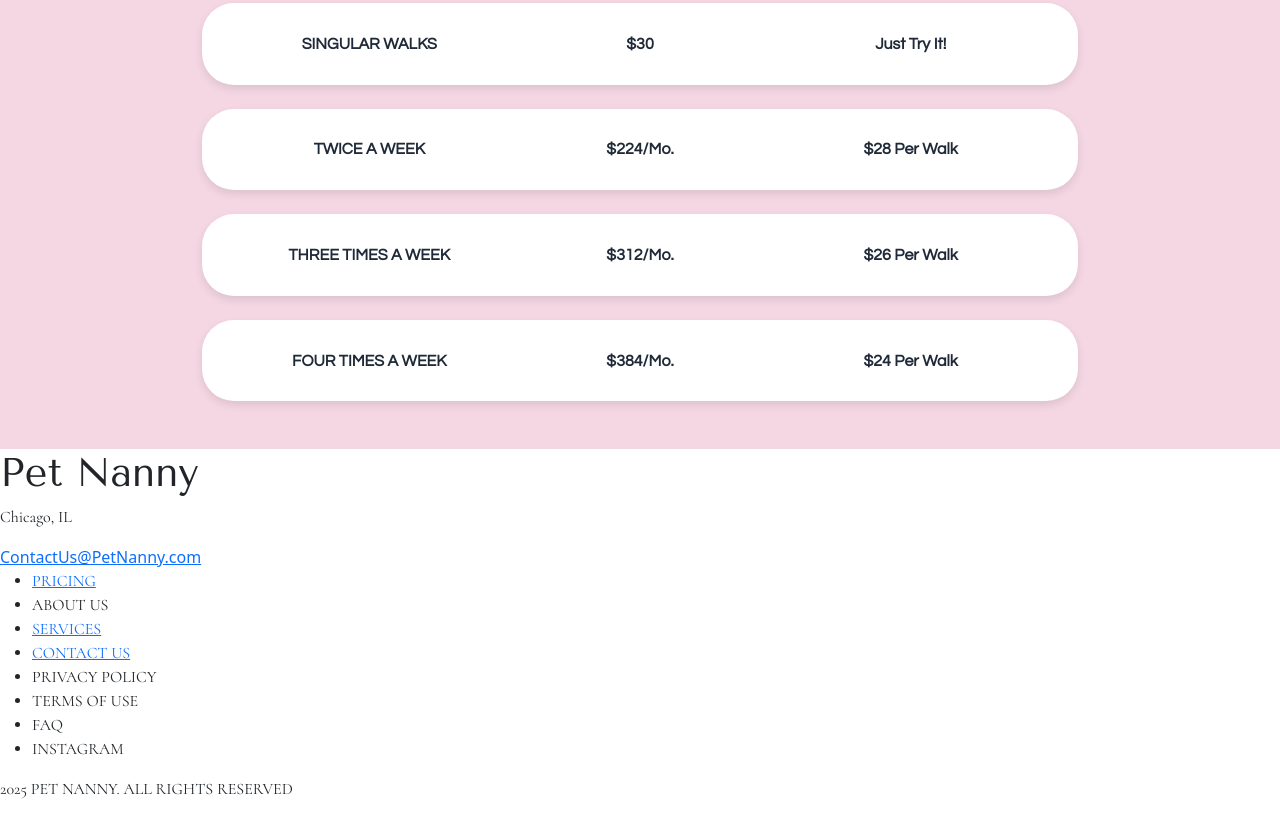
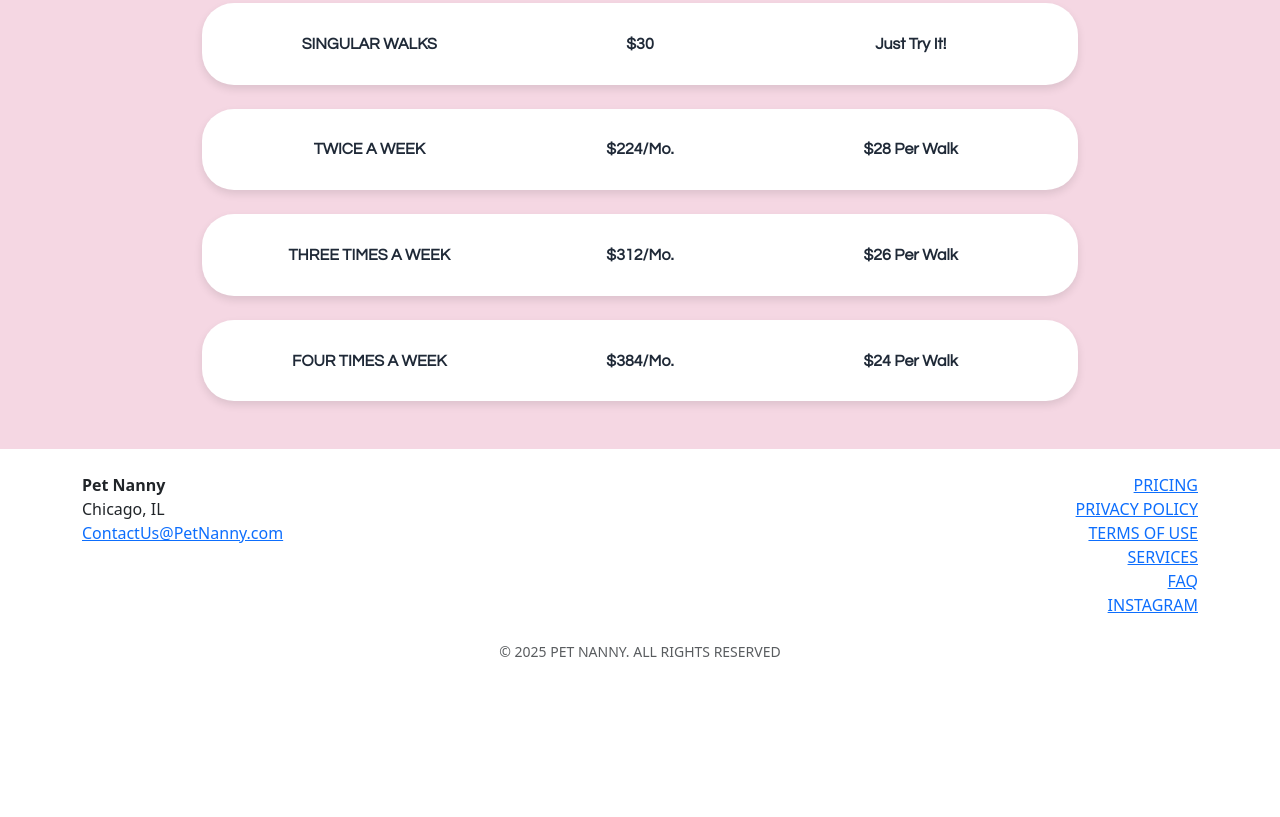
Before and after one commit to GabaGascot/comision-73345, a plain HTML site: page pages/pricing.html in a window 1280 px wide. Shown: the part 692-1509 px from the top of the page. After the commit the page ends 1378 px from the top, so only its background shows below. Drawn offline with nearby package versions, Linux system fonts and the light colour scheme.

Commit message:
final fixes

```diff
--- a/pages/pricing.html
+++ b/pages/pricing.html
@@ -75,7 +75,7 @@
     </section>
 
 
-<!-- Walks Section -->
+  <!-- Walks Section -->
     <section class="walks-section text-center py-5">
       <h2 class="mb-2">WALKS</h2>
       <p class="mb-4">The more your pet walks, the more the price drop!</p>
@@ -110,29 +110,33 @@
         </div>
       </div>
     </section>
+</main>
+<!-- Footer -->
+<footer class="footer-section py-4 px-3 px-md-5">
+  <div class="container">
+    <div class="row justify-content-between">
+      <!-- Left Info -->
+      <div class="col-12 col-md-4 mb-3 mb-md-0 text-md-start text-center">
+        <strong>Pet Nanny</strong><br>
+        Chicago, IL<br>
+        <a href="mailto:contactus@petnanny.com">ContactUs@PetNanny.com</a>
+      </div>
 
+      <!-- Right Links -->
+      <div class="col-12 col-md-8">
+        <div class="footer-links-container text-center text-md-end">
+          <div><a class="footer-link" href="./pages/pricing.html">PRICING</a></div>
+          <div><a class="footer-link" href="#">PRIVACY POLICY</a></div>
+          <div><a class="footer-link" href="#">TERMS OF USE</a></div>
+          <div><a class="footer-link" href="./pages/services.html">SERVICES</a></div>
+          <div><a class="footer-link" href="#">FAQ</a></div>
+          <div><a class="footer-link" href="#">INSTAGRAM</a></div>
+        </div>
+      </div>
+    </div>
 
-    <footer>
-        <h1>Pet Nanny</h1>
-        <p>Chicago, IL</p>
-        <a href="mailto:contactus@petnanny.com">ContactUs@PetNanny.com</a>
-        <section>
-            <ul>
-                <li><a href="#">PRICING</a></li>
-                <li><a href="aboutus.html"></a>ABOUT US</li>
-                <li><a href="services.html">SERVICES</a></li>
-                <li><a href="contactus.html">CONTACT US</a></li>
-                <li>PRIVACY POLICY</li>
-                <li>TERMS OF USE</li>
-                <li>FAQ</li>
-                <li>INSTAGRAM</li>
-
-            </ul>
-        </section>
-
-        <p>2025 PET NANNY. ALL RIGHTS RESERVED</p>
-
-    </footer>
-
-</body>
-</html>
+    <div class="text-center small text-muted mt-4">
+      © 2025 PET NANNY. ALL RIGHTS RESERVED
+    </div>
+  </div>
+</footer>
```
Also changed, not shown: pages/services.html (+29 -20 lines).
